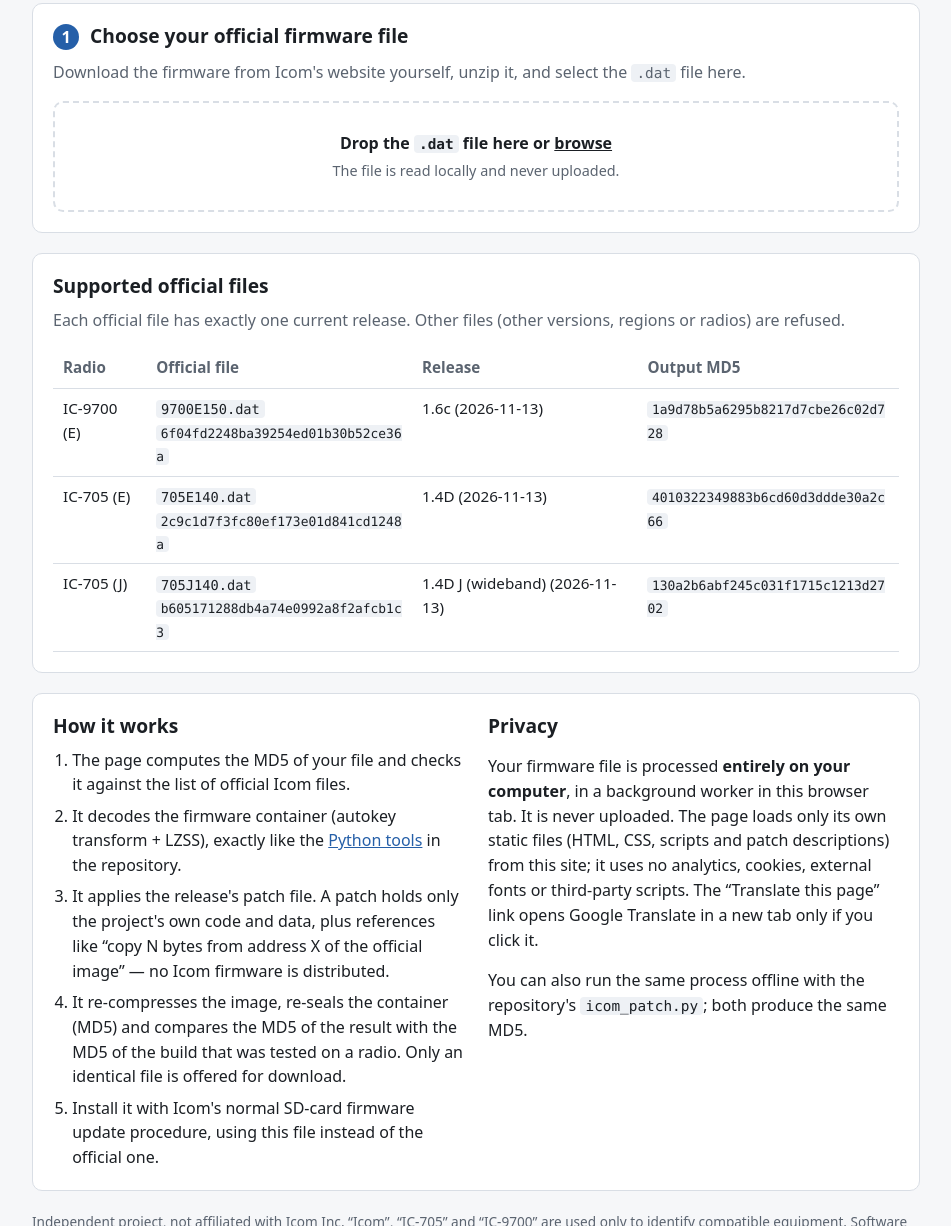
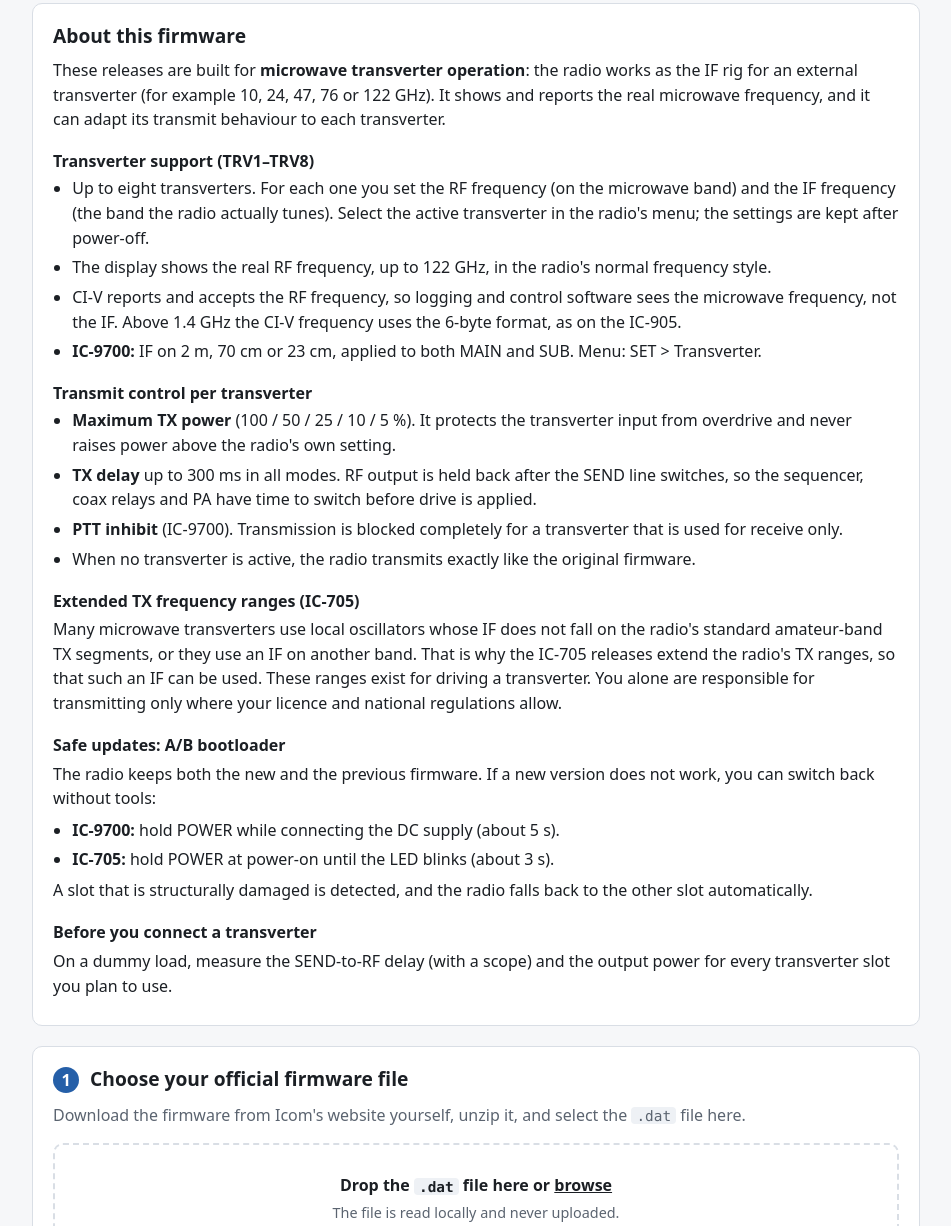
Before and after one commit to ZigmundRat/icom-custom-firmware, a plain HTML site: page docs/index.html in a window 1280 px wide. Shown: the part 494-1720 px from the top of the page, without its empty margins (164-1115 px from the left). Drawn offline with Linux system fonts and the light colour scheme.

Commit message:
Add 'About this firmware' section (microwave transverter operation)

```diff
--- a/docs/index.html
+++ b/docs/index.html
@@ -39,6 +39,50 @@
       <li><strong>Questions, reports and discussion:</strong> the official place for this project is the forum thread at
         <a href="https://mikrofale.cafe/showthread.php?tid=1296" rel="noopener noreferrer" target="_blank">mikrofale.cafe &mdash; showthread.php?tid=1296</a>.</li>
     </ul>
+  </section>
+
+  <section class="card about" aria-labelledby="about-h">
+    <h2 id="about-h">About this firmware</h2>
+    <p>These releases are built for <strong>microwave transverter operation</strong>: the radio works as the IF rig for an
+      external transverter (for example 10, 24, 47, 76 or 122 GHz). It shows and reports the real microwave frequency, and it
+      can adapt its transmit behaviour to each transverter.</p>
+
+    <h3>Transverter support (TRV1&ndash;TRV8)</h3>
+    <ul>
+      <li>Up to eight transverters. For each one you set the RF frequency (on the microwave band) and the IF frequency (the
+        band the radio actually tunes). Select the active transverter in the radio's menu; the settings are kept after power-off.</li>
+      <li>The display shows the real RF frequency, up to 122&nbsp;GHz, in the radio's normal frequency style.</li>
+      <li>CI-V reports and accepts the RF frequency, so logging and control software sees the microwave frequency, not the IF.
+        Above 1.4&nbsp;GHz the CI-V frequency uses the 6-byte format, as on the IC-905.</li>
+      <li><strong>IC-9700:</strong> IF on 2&nbsp;m, 70&nbsp;cm or 23&nbsp;cm, applied to both MAIN and SUB. Menu: SET &gt; Transverter.</li>
+    </ul>
+
+    <h3>Transmit control per transverter</h3>
+    <ul>
+      <li><strong>Maximum TX power</strong> (100 / 50 / 25 / 10 / 5&nbsp;%). It protects the transverter input from overdrive and never
+        raises power above the radio's own setting.</li>
+      <li><strong>TX delay</strong> up to 300&nbsp;ms in all modes. RF output is held back after the SEND line switches, so the
+        sequencer, coax relays and PA have time to switch before drive is applied.</li>
+      <li><strong>PTT inhibit</strong> (IC-9700). Transmission is blocked completely for a transverter that is used for receive only.</li>
+      <li>When no transverter is active, the radio transmits exactly like the original firmware.</li>
+    </ul>
+
+    <h3>Extended TX frequency ranges (IC-705)</h3>
+    <p>Many microwave transverters use local oscillators whose IF does not fall on the radio's standard amateur-band TX
+      segments, or they use an IF on another band. That is why the IC-705 releases extend the radio's TX ranges, so that such an
+      IF can be used. These ranges exist for driving a transverter. You alone are responsible for transmitting only where your
+      licence and national regulations allow.</p>
+
+    <h3>Safe updates: A/B bootloader</h3>
+    <p>The radio keeps both the new and the previous firmware. If a new version does not work, you can switch back without tools:</p>
+    <ul>
+      <li><strong>IC-9700:</strong> hold POWER while connecting the DC supply (about 5&nbsp;s).</li>
+      <li><strong>IC-705:</strong> hold POWER at power-on until the LED blinks (about 3&nbsp;s).</li>
+    </ul>
+    <p>A slot that is structurally damaged is detected, and the radio falls back to the other slot automatically.</p>
+
+    <h3>Before you connect a transverter</h3>
+    <p>On a dummy load, measure the SEND-to-RF delay (with a scope) and the output power for every transverter slot you plan to use.</p>
   </section>
 
   <section class="card" aria-labelledby="step1-h">
--- a/docs/style.css
+++ b/docs/style.css
@@ -115,3 +115,7 @@ th { color: var(--muted); font-weight: 600; }
   dt { margin-top: 6px; }
   .hash.small { font-size: 0.75em; }
 }
+.about h3 { font-size: 1rem; margin: 1.2em 0 0.3em; }
+.about ul { margin: 0.3em 0; padding-left: 1.2em; }
+.about li + li { margin-top: 0.3em; }
+.about p { margin: 0.4em 0; }
```
